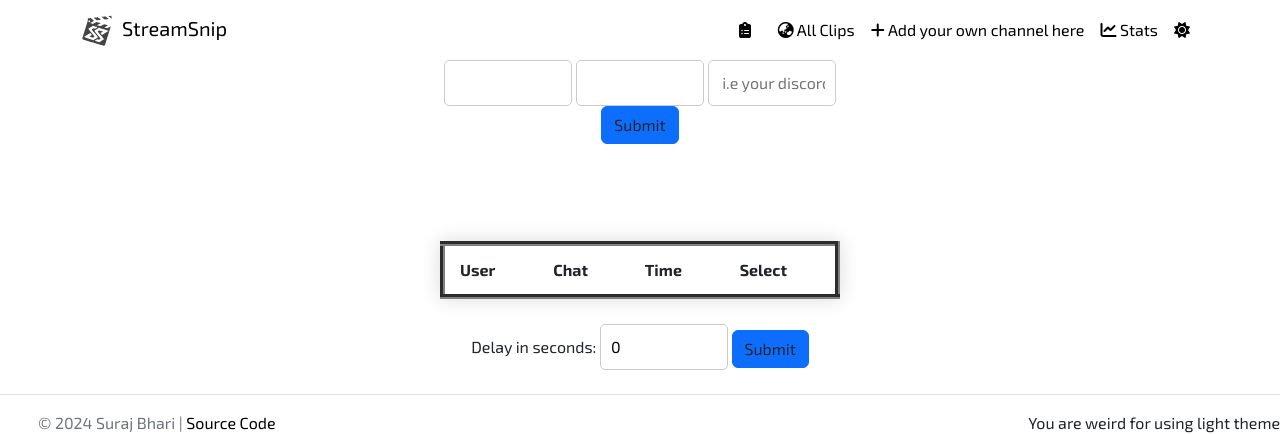
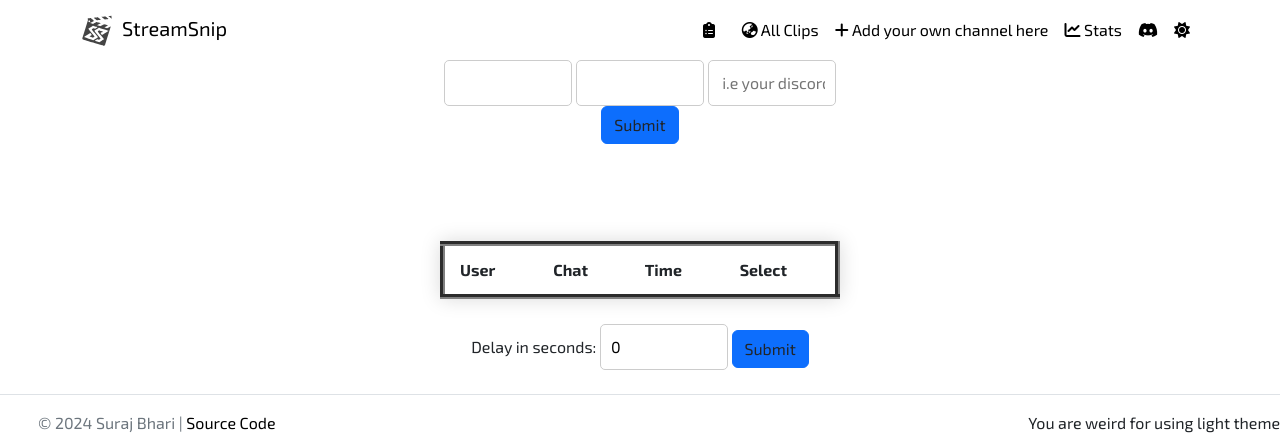
Before and after one commit to abhishek8911/streamsnip, a Python web app: template templates/add.html in a window 1280 px wide. Shown: the top 434 px of the page. Run offline with Jinja, Linux system fonts and the light colour scheme; the template is opened without the code that fills it, so the values that code supplies are empty.

Commit message:
add discord to navbar

```diff
--- a/templates/layout.html
+++ b/templates/layout.html
@@ -190,6 +190,9 @@
                         <a class="nav-link" href="/stats"><i class="fa-solid fa-chart-line"></i> Stats</a>
                     </li>
                     <li class="nav-item">
+                        <a class="nav-link" href="https://discord.gg/2XVBWK99Vy"><i class="fa-brands fa-discord"></i> </a>
+                    </li>
+                    <li class="nav-item">
                         <a class="nav-link" href="#" onclick="toggleDarkTheme()" id="theme_button"></a>
                     </li>
                 </ul>
```
Lines whose indentation alone changed are shown as unchanged.
